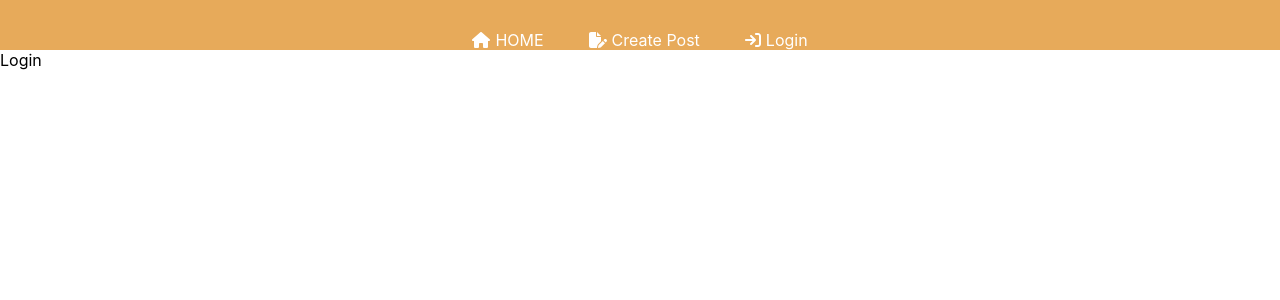
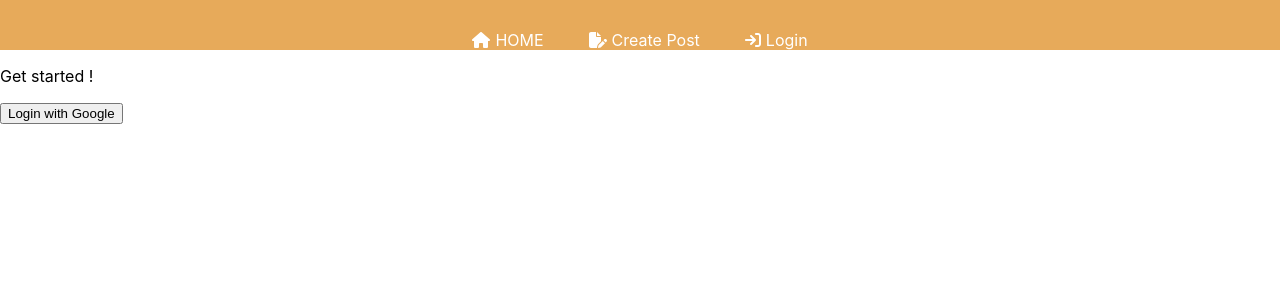
Before and after one commit to Chimoha31/Code_Camp_H, a React (Create React App) app in the folder 04blog_firebase/: page /login in a window 1280 px wide. Shown: the top 300 px of the page. Built offline with nearby package versions, Linux system fonts and the light colour scheme; no server answers.

Commit message:
Implementing Login

```diff
--- a/04blog_firebase/src/components/login/Login.jsx
+++ b/04blog_firebase/src/components/login/Login.jsx
@@ -1,11 +1,28 @@
-import React from 'react'
+import React from "react";
+import "./Login.css";
+import { signInWithPopup } from "firebase/auth";
+import { provider, auth } from "../../firebase/firebase";
 
 const Login = () => {
+  const handleGoogleLogin = () => {
+    signInWithPopup(auth, provider)
+      .then((result) => {
+        console.log(result);
+        // const credential = GoogleAuthProvider.credentialFromResult(result);
+        // const token = credential.accessToken;
+        // const user = result.user;
+      })
+      .catch((err) => {
+        console.log(err);
+      });
+  };
+
   return (
     <div>
-      Login
+      <p>Get started !</p>
+      <button onClick={handleGoogleLogin}>Login with Google</button>
     </div>
-  )
-}
+  );
+};
 
-export default Login
+export default Login;
```
Also changed, not shown: 04blog_firebase/src/components/login/Login.css (added).
